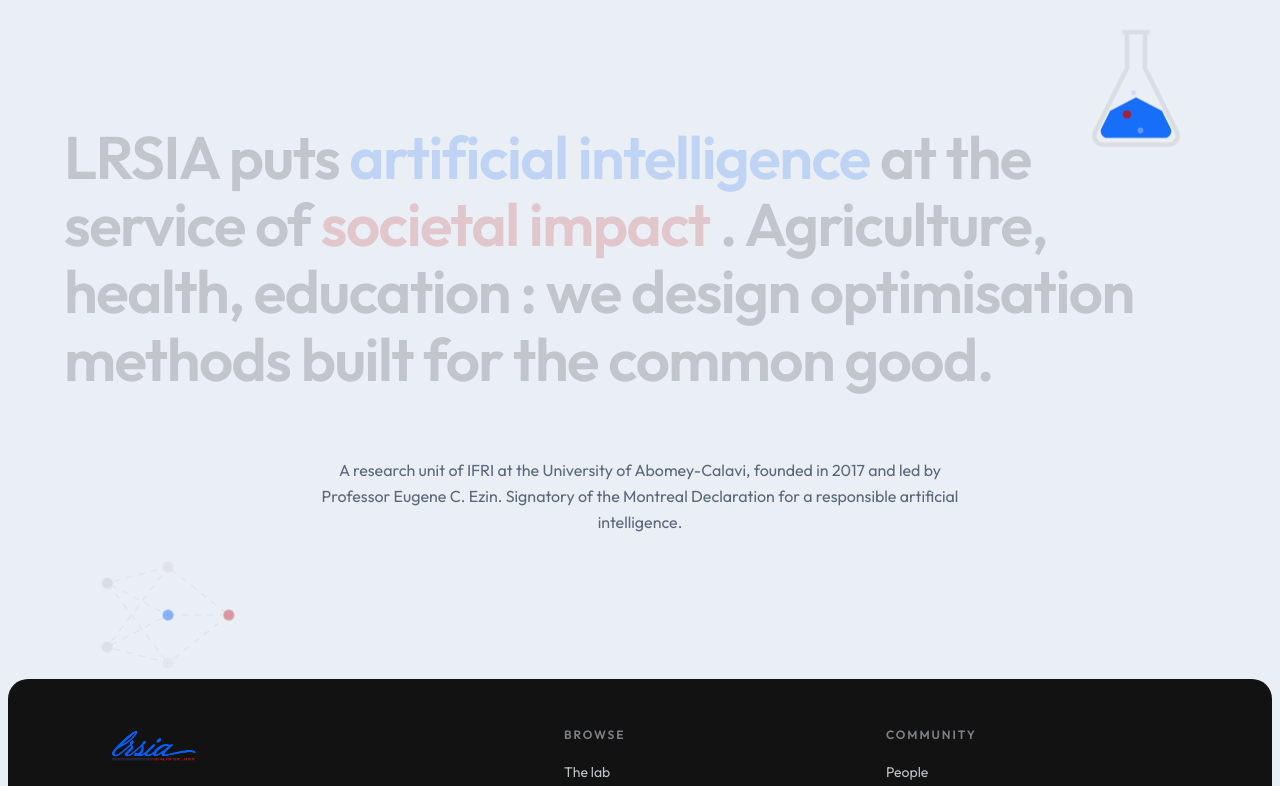
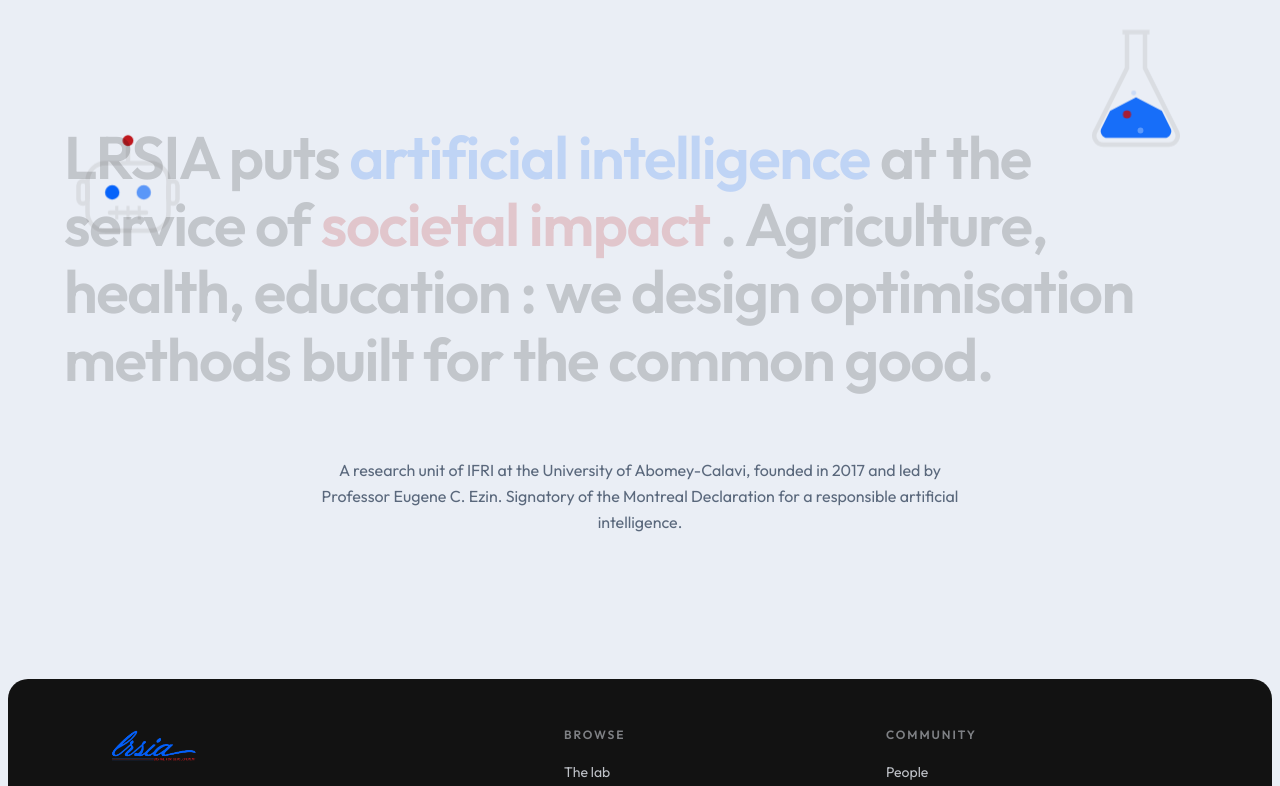
Before and after one commit to uac-rrteam/uac-rrteam.github.io, a React (Vite) app: page /en in a window 1280 px wide. Shown: the part 820-1606 px from the top of the page. Built offline with nearby package versions, Linux system fonts and the light colour scheme.

Commit message:
Lenis plus reactif, effet scale du hero au scroll, tete de robot animee a la place du reseau

```diff
--- a/src/providers/SmoothScroll.tsx
+++ b/src/providers/SmoothScroll.tsx
@@ -23,9 +23,13 @@
     const reduce = window.matchMedia("(prefers-reduced-motion: reduce)").matches;
     if (reduce) return;
 
+    // Mode "lerp" plutot que "duration" : le scroll suit le doigt/la molette
+    // de pres (lerp 0.1) au lieu de glisser longtemps apres l'arret. Plus
+    // smooth ET plus reactif, sans la sensation de lourdeur.
     const lenis = new Lenis({
-      duration: 1.1,
-      easing: (t) => Math.min(1, 1.001 - Math.pow(2, -10 * t)),
+      lerp: 0.1,
+      wheelMultiplier: 1.05,
+      smoothWheel: true,
     });
 
     lenis.on("scroll", ScrollTrigger.update);
--- a/src/sections/Hero.tsx
+++ b/src/sections/Hero.tsx
@@ -2,6 +2,9 @@
 import { Link, NavLink, useLocation } from "react-router-dom";
 import { ArrowRight, ChevronDown } from "lucide-react";
 import gsap from "gsap";
+import { ScrollTrigger } from "gsap/ScrollTrigger";
+
+gsap.registerPlugin(ScrollTrigger);
 import { useLang } from "@/i18n/lang";
 import { LANGS, type TranslationKey } from "@/i18n/dictionary";
 import { ThemeToggle } from "@/components/ui/theme-toggle";
@@ -38,6 +41,21 @@
     const ctx = gsap.context(() => {
       if (window.matchMedia("(prefers-reduced-motion: reduce)").matches) return;
       gsap.from("[data-reveal]", { y: 16, opacity: 0, duration: 0.8, ease: "power2.out", stagger: 0.06 });
+
+      // Effet "clip" : le hero (epingle en sticky) retrecit et s'assombrit a
+      // mesure qu'on descend, comme un arriere-plan qui recule pendant que la
+      // section suivante remonte par-dessus.
+      gsap.to(rootRef.current, {
+        scale: 0.92,
+        filter: "brightness(0.7)",
+        ease: "none",
+        scrollTrigger: {
+          trigger: rootRef.current,
+          start: "top top",
+          end: "bottom top",
+          scrub: true,
+        },
+      });
     }, rootRef);
     return () => ctx.revert();
   }, []);
--- a/src/sections/Laboratoire.tsx
+++ b/src/sections/Laboratoire.tsx
@@ -41,8 +41,8 @@
     >
       {/* Fiole animee (le labo), en haut a droite. */}
       <Flask className="pointer-events-none absolute right-6 top-10 h-24 w-24 text-border md:right-16 md:h-36 md:w-36" />
-      {/* Reseau de neurones anime (l'IA), en bas a gauche. */}
-      <NeuralNet className="pointer-events-none absolute -bottom-4 left-4 h-28 w-40 text-border md:left-12 md:h-40 md:w-56" />
+      {/* Tete de robot animee (l'IA), a gauche, poussee vers le haut. */}
+      <RobotHead className="pointer-events-none absolute left-4 top-24 h-24 w-24 text-border md:left-12 md:top-36 md:h-36 md:w-36" />
 
       <div className="relative z-10 mx-auto max-w-6xl">
         <RevealText
@@ -86,56 +86,30 @@
   );
 }
 
-/** Reseau de neurones : les noeuds pulsent, un signal circule sur les liens. */
-function NeuralNet({ className }: { className?: string }) {
-  // Trois couches simples (2 -> 3 -> 1). Coordonnees a la main.
-  const input = [
-    { x: 12, y: 30 },
-    { x: 12, y: 70 },
-  ];
-  const hidden = [
-    { x: 50, y: 20 },
-    { x: 50, y: 50 },
-    { x: 50, y: 80 },
-  ];
-  const output = [{ x: 88, y: 50 }];
-
-  const edges: Array<[{ x: number; y: number }, { x: number; y: number }]> = [];
-  input.forEach((a) => hidden.forEach((b) => edges.push([a, b])));
-  hidden.forEach((a) => output.forEach((b) => edges.push([a, b])));
-
-  const nodes = [...input, ...hidden, ...output];
-
+/** Tete de robot : elle flotte, l'antenne et les yeux pulsent. Signe de l'IA. */
+function RobotHead({ className }: { className?: string }) {
   return (
-    <svg viewBox="0 0 100 100" fill="none" className={className} aria-hidden>
-      {edges.map(([a, b], i) => (
-        <line
-          key={i}
-          x1={a.x}
-          y1={a.y}
-          x2={b.x}
-          y2={b.y}
-          stroke="currentColor"
-          strokeWidth="0.8"
-          className="anim-flow"
-          style={{ animationDelay: `${(i % 5) * 0.15}s`, opacity: 0.5 }}
-        />
-      ))}
-      {nodes.map((n, i) => {
-        // Le noeud de sortie en rouge, un noeud cache en bleu : la charte.
-        const fill = i === nodes.length - 1 ? "hsl(var(--lrsia-red))" : i === 3 ? "hsl(var(--lrsia-blue))" : "currentColor";
-        return (
-          <circle
-            key={i}
-            cx={n.x}
-            cy={n.y}
-            r="3.4"
-            fill={fill}
-            className="anim-node"
-            style={{ animationDelay: `${i * 0.25}s` }}
-          />
-        );
-      })}
-    </svg>
+    <div className={className}>
+      <div className="anim-float h-full w-full">
+        <svg viewBox="0 0 64 64" fill="none" className="h-full w-full" aria-hidden>
+          {/* Antenne + dot qui pulse */}
+          <line x1="32" y1="10" x2="32" y2="18" stroke="currentColor" strokeWidth="2" />
+          <circle className="anim-node" cx="32" cy="8" r="2.4" fill="hsl(var(--lrsia-red))" />
+          {/* Tete */}
+          <rect x="14" y="18" width="36" height="30" rx="8" stroke="currentColor" strokeWidth="2" />
+          {/* Oreilles */}
+          <rect x="10" y="26" width="4" height="10" rx="2" stroke="currentColor" strokeWidth="2" />
+          <rect x="50" y="26" width="4" height="10" rx="2" stroke="currentColor" strokeWidth="2" />
+          {/* Yeux (bleus, pulsent en decale) */}
+          <circle className="anim-node" cx="25" cy="31" r="3.2" fill="hsl(var(--lrsia-blue))" />
+          <circle className="anim-node" style={{ animationDelay: "0.5s" }} cx="39" cy="31" r="3.2" fill="hsl(var(--lrsia-blue))" />
+          {/* Bouche grille */}
+          <line x1="24" y1="40" x2="40" y2="40" stroke="currentColor" strokeWidth="2" strokeLinecap="round" />
+          <line x1="27" y1="37" x2="27" y2="43" stroke="currentColor" strokeWidth="1.4" />
+          <line x1="32" y1="37" x2="32" y2="43" stroke="currentColor" strokeWidth="1.4" />
+          <line x1="37" y1="37" x2="37" y2="43" stroke="currentColor" strokeWidth="1.4" />
+        </svg>
+      </div>
+    </div>
   );
 }
```
